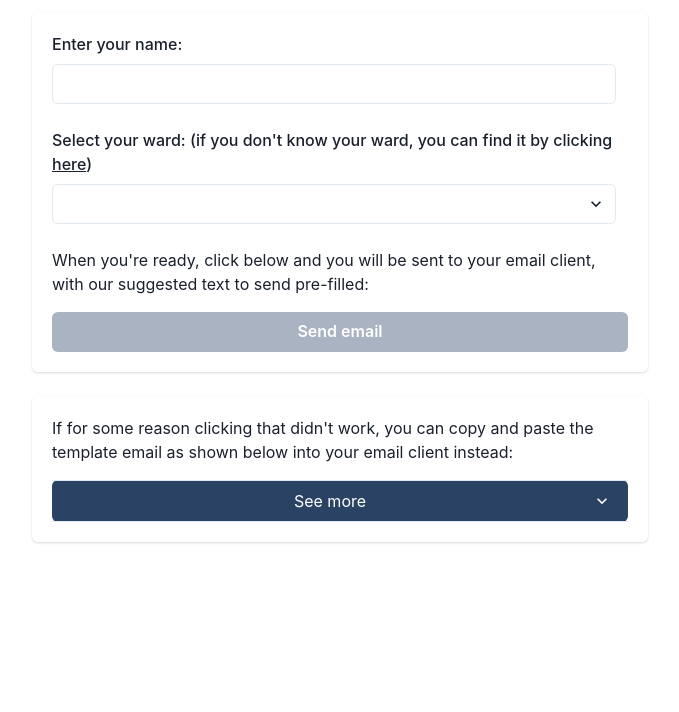
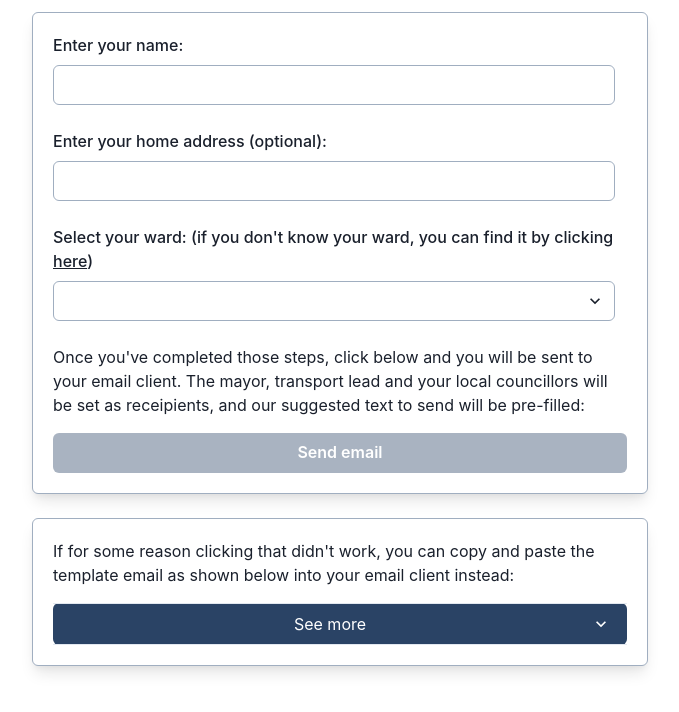
Before and after one commit to liamness/campaign-tool, a React (Vite) app: page / in a window 1280 px wide. Shown: the top 712 px of the page, without its empty margins (300-979 px from the left). Built offline with nearby package versions, Linux system fonts and the light colour scheme.

Commit message:
Improve appearance, send to transport lead by default, and redrafted email body

```diff
--- a/src/App.tsx
+++ b/src/App.tsx
@@ -17,30 +17,44 @@ import {
 } from "@chakra-ui/react";
 
 import { councillorInfo } from "./councillors";
+import {
+  emailBodyTemplate,
+  emailSubject,
+  manualEmailBodyTemplate,
+} from "./email";
 import { listFormatter } from "./listFormatter";
 
+const wards = Object.keys(councillorInfo).sort();
 const mayor = {
   name: "Mayor Caroline Woodley",
   party: "Labour",
   contact: "mayor@hackney.gov.uk",
 };
-const emailSubject = "Make Pembury Circus Safe for Cycling";
-const emailBodyLines = [
-  "To {{ recipientNames }},",
-  "",
-  "Please put protected space for cycling on Pembury Circus",
-  "",
-  "kthxbai, {{ senderName }}",
-];
-const emailBodyTemplate = emailBodyLines.join("%0D%0A");
-const manualEmailBodyTemplate = emailBodyLines.join("\n");
+const transportLead = {
+  name: "Cllr Sarah Joanna Young",
+  party: "Labour",
+  contact: "sarah.young@hackney.gov.uk",
+};
+// Globally styling components with Chakra seems finicky, so doing this
+const commonCardProps = {
+  border: "1px",
+  borderColor: "gray.400",
+  marginX: "12px",
+  shadow: "lg",
+};
+const commonInputProps = {
+  borderColor: "gray.400",
+  _hover: { borderColor: "teal.200" },
+  marginTop: "0.5rem",
+};
 
 type Ward = keyof typeof councillorInfo;
 
 function App() {
   const [senderName, setSenderName] = useState("");
+  const [senderAddress, setSenderAddress] = useState("");
   const [ward, setWard] = useState<Ward | "">("");
-  const recipients = [mayor];
+  const recipients = [mayor, transportLead];
 
   if (ward) {
     recipients.push(...councillorInfo[ward]);
@@ -48,28 +62,38 @@ function App() {
   const emails = recipients.map((recipient) => recipient.contact);
   const recipientNames = recipients.map((recipient) => recipient.name);
   const formattedReciepientNames = listFormatter(recipientNames);
+  const senderText = senderName + (senderAddress ? ` (${senderAddress})` : "");
   const emailBody = emailBodyTemplate
     .replace("{{ recipientNames }}", formattedReciepientNames)
-    .replace("{{ senderName }}", senderName);
+    .replace("{{ sender }}", senderText);
   const manualEmailBody = manualEmailBodyTemplate
     .replace("{{ recipientNames }}", formattedReciepientNames)
-    .replace("{{ senderName }}", senderName);
+    .replace("{{ sender }}", senderText);
   const mailtoLink = `mailto:${emails.join(
     ","
   )}?subject=${emailSubject}&body=${emailBody}`;
 
   return (
     <Stack spacing="24px" margin="12px auto" maxWidth="640px">
-      <Card marginX="12px">
+      <Card {...commonCardProps}>
         <CardBody>
           <Stack spacing="1rem">
             <FormLabel>
               Enter your name:{" "}
               <Input
                 onChange={(e) => setSenderName(e.target.value)}
-                marginTop="0.5rem"
+                {...commonInputProps}
               />
             </FormLabel>
+
+            <FormLabel>
+              Enter your home address (optional):{" "}
+              <Input
+                onChange={(e) => setSenderAddress(e.target.value)}
+                {...commonInputProps}
+              />
+            </FormLabel>
+
             <FormLabel>
               Select your ward: (if you don't know your ward, you can find it by
               clicking{" "}
@@ -82,18 +106,23 @@ function App() {
               ){" "}
               <Select
                 onChange={(e) => setWard(e.target.value as Ward)}
-                marginTop="0.5rem"
+                defaultValue=""
+                {...commonInputProps}
               >
-                <option value="" selected disabled hidden></option>
-                {Object.keys(councillorInfo).map((ward) => (
+                <option value="" disabled hidden></option>
+                {wards.map((ward) => (
                   <option key={ward}>{ward}</option>
                 ))}
               </Select>
             </FormLabel>
+
             <Text>
-              When you're ready, click below and you will be sent to your email
-              client, with our suggested text to send pre-filled:
+              Once you've completed those steps, click below and you will be
+              sent to your email client. The mayor, transport lead and your
+              local councillors will be set as receipients, and our suggested
+              text to send will be pre-filled:
             </Text>
+
             <Button
               onClick={(e) => {
                 // Would prefer not to use window.open(), but Firefox was not co-operating
@@ -109,7 +138,7 @@ function App() {
         </CardBody>
       </Card>
 
-      <Card marginX="12px">
+      <Card {...commonCardProps}>
         <CardBody>
           <Stack spacing="1rem">
             <Text>
--- a/src/councillors.ts
+++ b/src/councillors.ts
@@ -199,11 +199,6 @@ export const councillorInfo = {
   ],
   "Woodberry Down": [
     {
-      name: "Cllr Sarah Joanna Young",
-      party: "Labour",
-      contact: "sarah.young@hackney.gov.uk",
-    },
-    {
       name: "Cllr Caroline Selman",
       party: "Labour",
       contact: "caroline.selman@hackney.gov.uk",
--- /dev/null
+++ b/src/email.ts
@@ -0,0 +1,24 @@
+export const emailSubject = "Make Pembury Circus Safe for Cycling";
+const emailBody = `
+Dear {{ recipientNames }},
+
+I am writing to you out of concern that a once in a generation opportunity is being squandered with the planned redesign of Pembury Junction. Proceeding with an approach which does not include protection for cyclists, and instead requires them to mix with general traffic, is inconsistent with Hackney Council's commitment to safety and the principles of Vision Zero.
+
+My understanding is that Hackney Cycling Campaign have presented an alternative design to you, produced by a leading expert who has led other successful junction renewal schemes in London, that accommodates safe cycling while also maintaining the benefits of the design you have shown (in terms of motor vehicle capacity, bus reliability, and simplified pedestrian movements). As they have shown it is possible to achieve all these aims, and yet you are proceeding with an approach which excludes safe cycling regardless, this surely requires rigorous justification. I ask that you explain why the council is abandoning the safety principles they have previously championed, particularly when just last year, Harry Webb and Gao Gao were tragically killed while cycling on the borough’s roads. Currently a cyclist is seriously injured on average around once every 17 months while trying to cross Pembury Circus. These life changing collisions are not inevitable, and we need not to just accept them.
+
+Pembury Circus deserves a design which:
+
+- Ensures cyclist safety for all ages, on every junction movement
+- Delivers a faster route for buses
+- Provides more space for pedestrians
+- Slows motor vehicles to reduce collisions
+- Provides additional greening where possible
+- Deliver a space that Hackney can be proud of.
+
+I hope you can agree that all of these aims are important, and if any are omitted from the eventual design, it will be a great shame that Hackney missed out on the chance to have a class leading junction at its heart for decades to come.
+
+Kind Regards, {{ sender }}
+`;
+const emailBodyLines = emailBody.trim().split("\n");
+export const emailBodyTemplate = emailBodyLines.join("%0D%0A");
+export const manualEmailBodyTemplate = emailBodyLines.join("\n");
```
Also changed, not shown: utils/process-councillors.mjs (+7 -29 lines).
